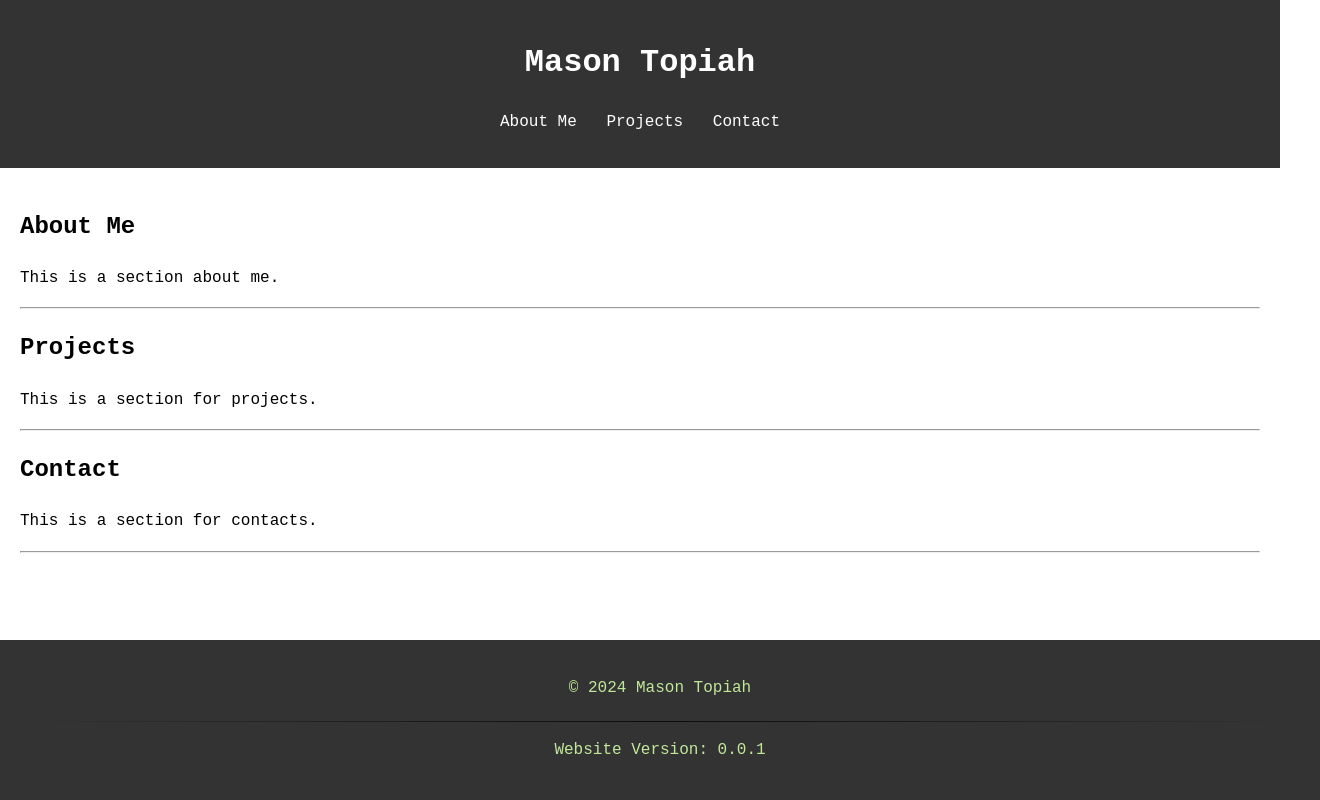
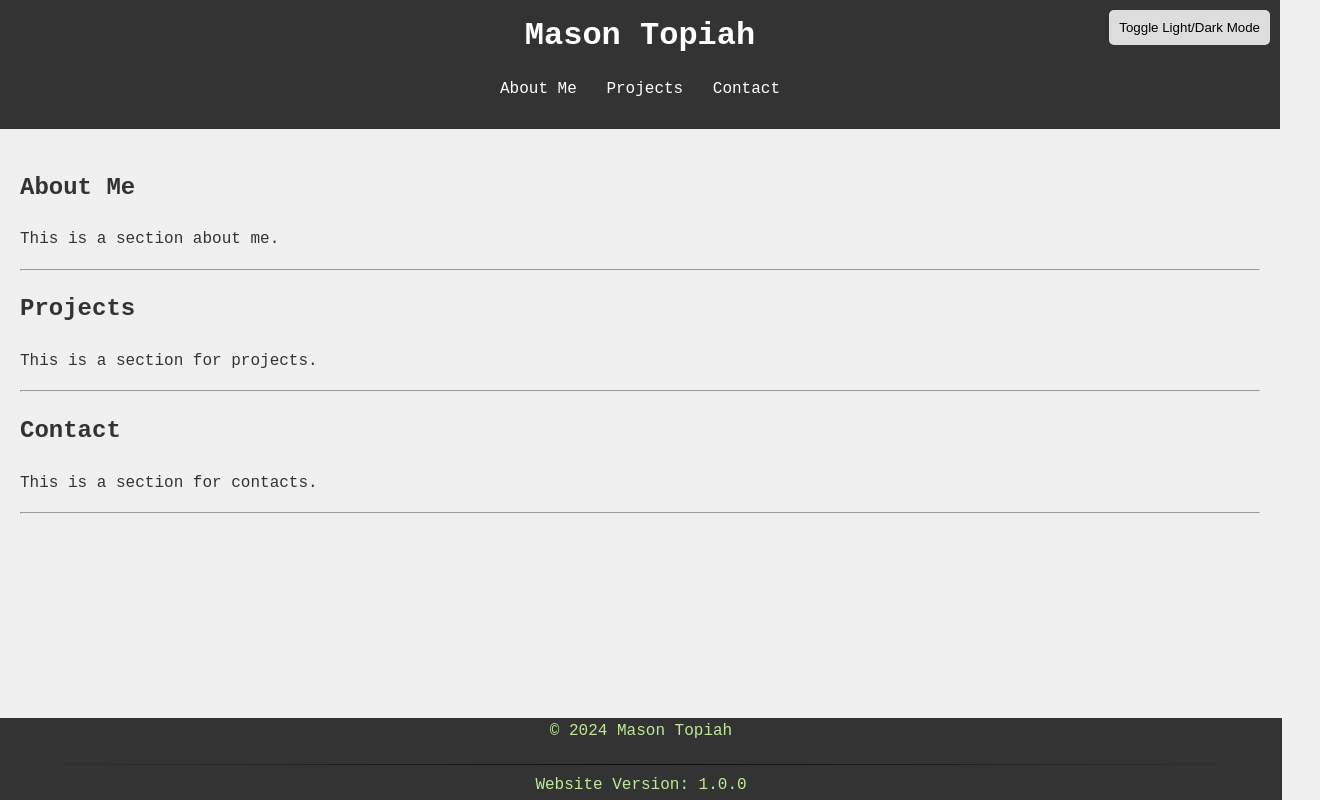
Before and after one commit to Mtopiah/employment, a plain HTML site: page index.html in a window 1280 px wide. Shown: the whole page, 1320 px wide, since content can reach past the window. Drawn offline with Linux system fonts and the light colour scheme.

Commit message:
second revision

```diff
--- a/index.html
+++ b/index.html
@@ -15,6 +15,7 @@
                     <li><a href="#projects">Projects</a></li>
                     <li><a href="#contact">Contact</a></li>
                 </ul>
+            <button class="toggle-button" id="toggleTheme">Toggle Light/Dark Mode</button>
             </nav>
         </header>
         <main>
@@ -37,8 +38,8 @@
         <footer class="footer">
             <p>&copy; 2024 Mason Topiah</p>
             <hr> <!--This creates a horizontal line for the footer-->
-            <p> Website Version: 0.0.1</p>
+            <p> Website Version: 1.0.0</p>
         </footer>
-<!--       <script src="script.js"></script> Use this for pop-up notification-->
+        <script src="toggle_light_dark.js"></script> <!-- Use this for light/dark toggle -->
     </body>
 </html>
--- a/script.js
+++ /dev/null
@@ -1,4 +0,0 @@
-// script.js
-document.addEventListener('DOMContentLoaded', function() {
-    alert('Welcome to My Personal Website!');
-});
--- a/styles.css
+++ b/styles.css
@@ -9,8 +9,8 @@ body {
 
 header {
     background: #333;
-    color: #fff;
-    padding: 1rem;
+    color: #ffffff;
+    padding: 10px 20px;
     text-align: center;
 }
 
@@ -25,7 +25,7 @@ nav ul li {
 }
 
 nav ul li a {
-    color: #fff;
+    color: #ffffff;
     text-decoration: none;
 }
 
@@ -37,15 +37,59 @@ footer {
     background: #333;
     color: #c0e899;
     text-align: center;
-    padding: 20px;
+    padding: 10px 20px;
     position: absolute;
     bottom: 0;
     width: 100%;
 }
 
-footer hr {
+.footer {
+    padding: 1px;
+    position: absolute;
+    width: 100%;
+}
+
+.footer hr {
     margin-top: 20px;
     border: 0;
     height: 1px;
     background-image: linear-gradient(to right, rgba(0, 0, 0, 0), rgba(0, 0, 0, 0.75), rgba(0, 0, 0, 0)); /* Gradient line */
 }
+
+.footer p {
+    margin: 10x 0; /* Spacing between paragraphs */
+}
+
+/* Adjusting child elements inside header and footer, if necessary */
+header h1, footer p {
+    margin: 0; /* Removes margin from the top and bottom */
+}
+
+:root {
+    --background-color-light: #f0f0f0; /* Light mode background */
+    --text-color-light: #333; /* Dark grey for light mode text */
+
+    --background-color-dark: #333; /* Dark mode background */
+    --text-color-dark: #f0f0f0; /* Light text for dark mode */
+}
+
+body.light-mode {
+    background-color: var(--background-color-light);
+    color: var(--text-color-light);
+}
+
+body.dark-mode {
+    background-color: var(--background-color-dark);
+    color: var(--text-color-dark);
+}
+
+.toggle-button {
+    position: fixed;
+    top: 10px;
+    right: 10px;
+    cursor: pointer;
+    padding: 10px;
+    background-color: #ddd; /* Button background color */
+    border: none;
+    border-radius: 5px;
+}
--- /dev/null
+++ b/toggle_light_dark.js
@@ -0,0 +1,27 @@
+document.addEventListener('DOMContentLoaded', function() {
+    const toggleButton = document.getElementById('toggleTheme');
+    const bodyElement = document.body;
+
+    // Check for saved theme in localStorage
+    const currentTheme = localStorage.getItem('theme');
+
+    // If a theme was saved, apply it to the body
+    if (currentTheme) {
+        bodyElement.classList.add(currentTheme);
+    } else {
+        // If no theme was saved, start with light mode by default
+        bodyElement.classList.add('light-mode');
+    }
+
+    toggleButton.addEventListener('click', function() {
+        if (bodyElement.classList.contains('light-mode')) {
+            bodyElement.classList.remove('light-mode');
+            bodyElement.classList.add('dark-mode');
+            localStorage.setItem('theme', 'dark-mode');
+        } else {
+            bodyElement.classList.remove('dark-mode');
+            bodyElement.classList.add('light-mode');
+            localStorage.setItem('theme', 'light-mode');
+        }
+    });
+});
```
